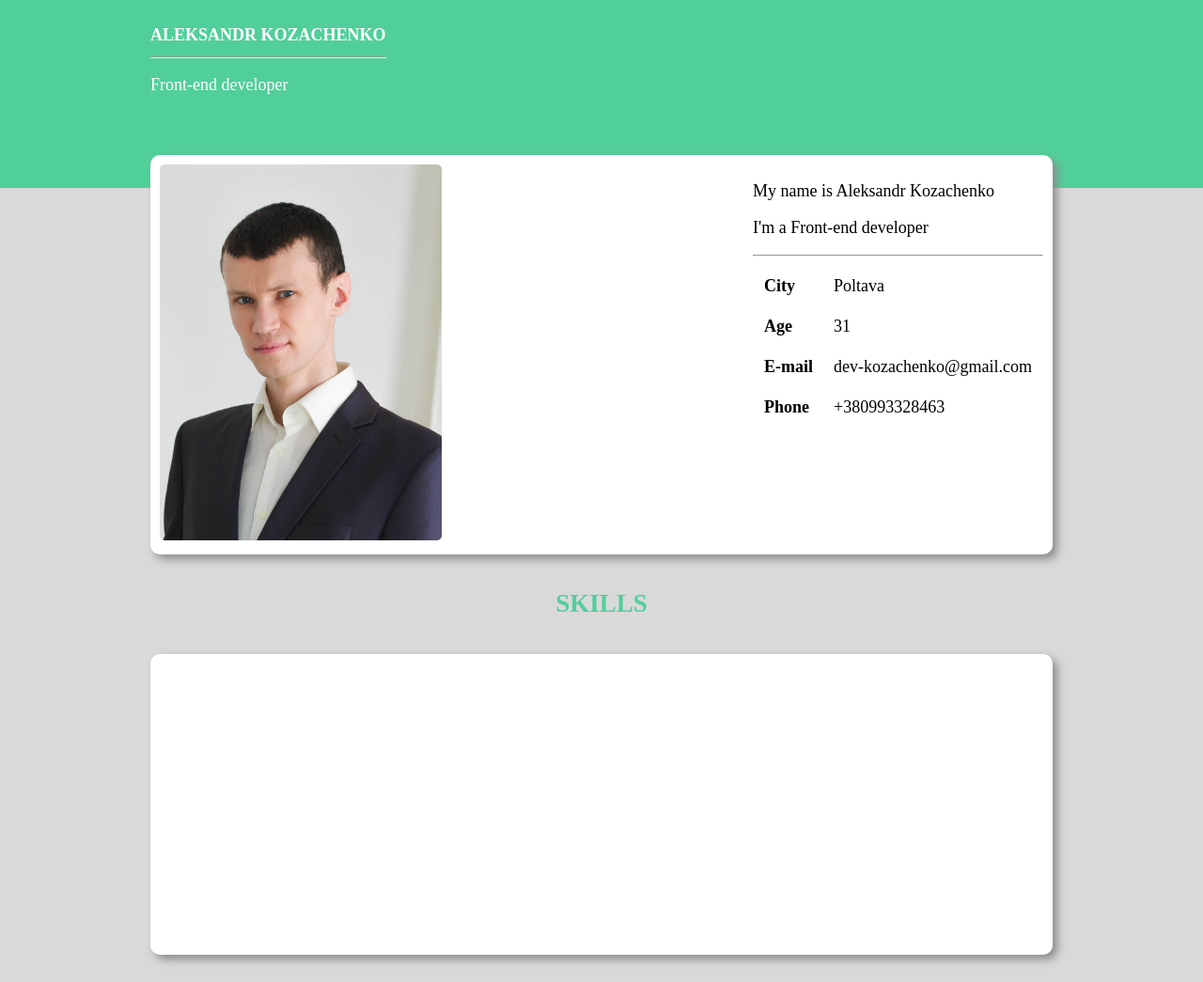
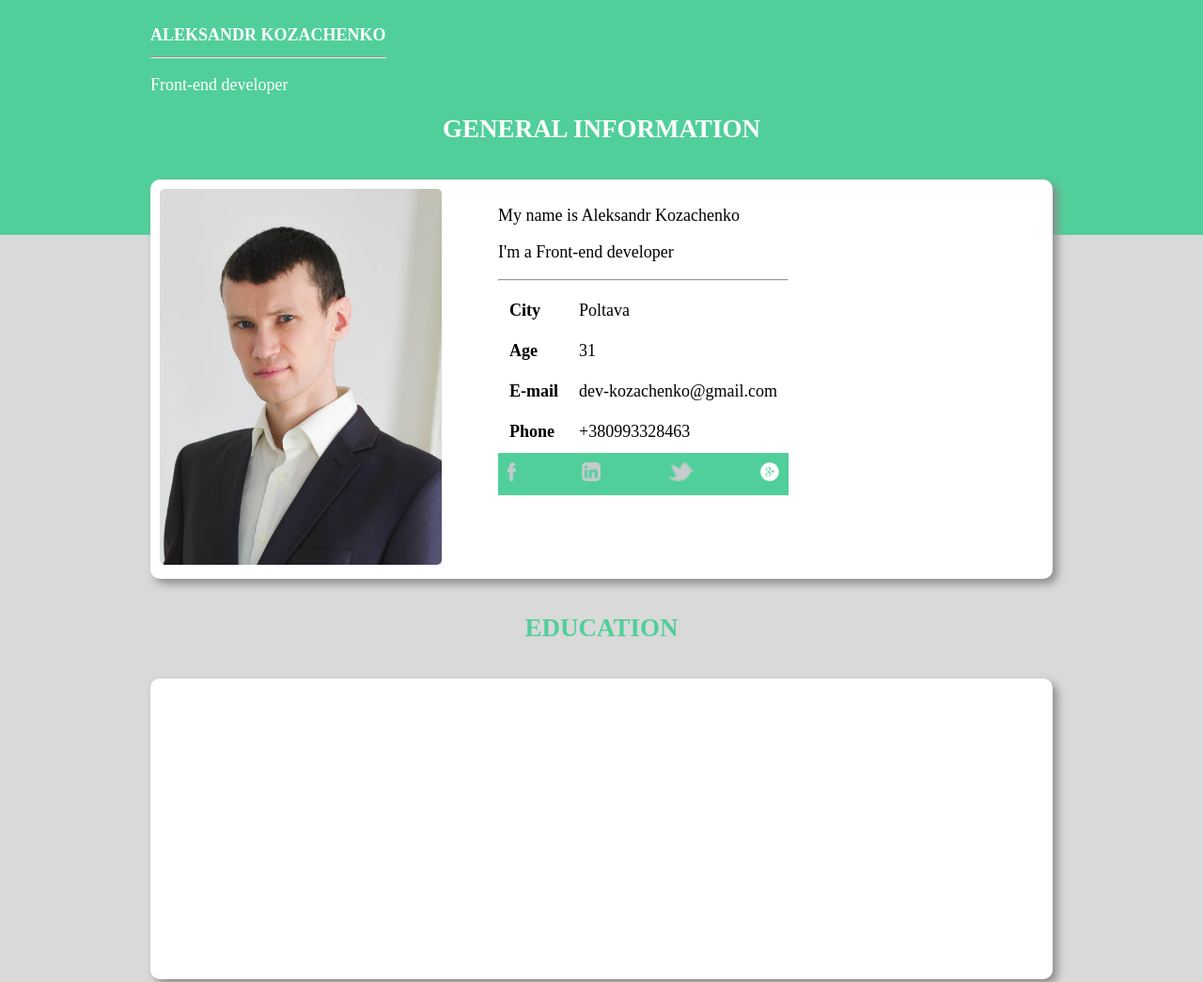
Before and after one commit to dev-Kozachenko/profile, a plain HTML site: page index.html in a window 1280 px wide. Shown: the top 1045 px of the page at 94% size. Drawn offline with Linux system fonts and the light colour scheme.

Commit message:
lesson 1

```diff
--- a/index.html
+++ b/index.html
@@ -1,7 +1,9 @@
 <!DOCTYPE html>
-<html>
+<html lang="en">
 <head>
-	<title>About me</title>
+    <meta charset="UTF-8">
+    <meta name="viewport" content="width=device-width, initial-scale=1.0">
+    <title>Profile</title>
 	<link href="style.css" rel="stylesheet">
 </head>
 <body>
@@ -17,6 +19,7 @@
 		</div>
 	</header>
 	<section class="section-main">
+		<h2 class="white">General information</h2>
  		<div class="container">
 			<div  class="about-me">
 				<div class="about-me-foto">
@@ -44,13 +47,19 @@
 							<td>+380993328463</td>
 						</tr>
 					</table>
+					<div class="social">
+						<div class="social-icon"><a href="#"><img src="img/facebook.png" alt="facebook"></a></div>
+						<div class="social-icon"><a href="#"><img src="img/linken.png" alt="linken"></a></div>
+						<div class="social-icon"><a href="#"><img src="img/twitter.png" alt="twitter"></a></div>
+						<div class="social-icon"><a href="#"><img src="img/goo.png" alt="twitter"></a></div>
+					</div>
 				</div>
 			</div>
 		</div>
 	</section>
 
 	<section class="skills">
-		<h2>Skills</h2>
+		<h2>Education</h2>
 		<div class="container">
 			<div class="about-me">
 			</div>
@@ -58,7 +67,7 @@
 	</section>
 
 		<section class="Education">
-		<h2>Education</h2>
+		<h2>Skills</h2>
 		<div class="container">
 			<div class="about-me">
 			</div>
--- a/style.css
+++ b/style.css
@@ -33,11 +33,15 @@ th, td{
 	display:flex;
 }
 
+.white{
+	color: #fff;
+}
+
 .about-me{
 	width:100%;
 	display:flex;
 	padding:10px;
-	justify-content: space-between;
+	/* justify-content: space-between; */
 	background-color:#fff;
 	box-shadow:5px 5px 10px #8C8C8C;
 	border-radius:10px;
@@ -46,7 +50,7 @@ th, td{
 
 .header{
 	background-color: #51CF9A;
-	height:200px;
+	height:250px;
 }
 
 .my-name{
@@ -54,7 +58,7 @@ th, td{
 }
 
 .section-main{
-	margin-top:-50px;
+	margin-top:-150px;
 }
 
 .about-me-foto {
@@ -63,4 +67,23 @@ th, td{
 
 .about-me-text{
 	padding-left:10px;
+	margin-left: 50px;
 }
+
+.social{
+	background-color: #51CF9A;
+	display: flex;
+	justify-content:space-between;
+}
+
+.social-icon{
+	padding: 10px;
+}
+
+.social-icon img{
+	height: 20px;
+}
+
+.social-icon:hover{
+	background-color:#31996e;
+}
```
Also changed, not shown: img/goo.png (added).
